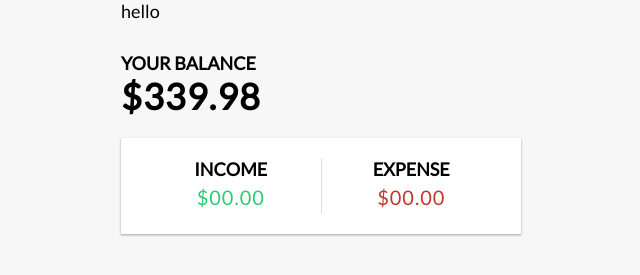
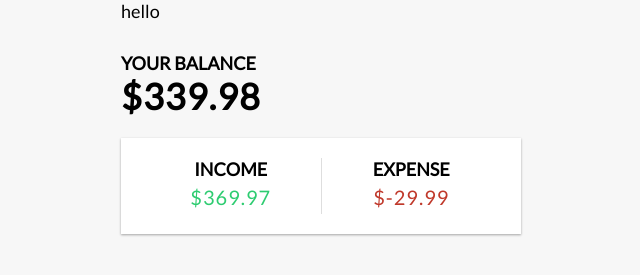
Before and after one commit to HysenB/expense-tracker, a Vue app: page / in a window 1280 px wide. Shown: the top 275 px of the page, without its empty margins (319-959 px from the left). Built offline with nearby package versions, Linux system fonts and the light colour scheme.

Commit message:
total incomes and total expenses

```diff
--- a/src/App.vue
+++ b/src/App.vue
@@ -2,7 +2,7 @@
   <Header />
   <div class="container">
     <Balance :total="total" />
-    <IncomeExpenses />
+    <IncomeExpenses :income="income" :expenses="expenses" />
     <TransactionList :transactions="transactions" />
     <AddTransaction />
   </div>
@@ -25,9 +25,25 @@
   { id: 4, text: 'Camera', amount: 150 }
 ])
 
+// Get total
 const total = computed(() => {
   return transactions.value.reduce((acc, transaction) => {
     return acc + transaction.amount
   }, 0)
 })
+
+// Get Income
+const income = computed(() => {
+  return transactions.value.filter((transaction) => transaction.amount > 0).reduce((acc, transaction) => {
+    return acc + transaction.amount
+  }, 0).toFixed(2);
+})
+
+
+// Get Expenses
+const expenses = computed(() => {
+  return transactions.value.filter((transaction) => transaction.amount < 0).reduce((acc, transaction) => {
+    return acc + transaction.amount
+  }, 0).toFixed(2);
+})
 </script>
--- a/src/components/IncomeExpenses.vue
+++ b/src/components/IncomeExpenses.vue
@@ -2,11 +2,26 @@
     <div class="inc-exp-container">
         <div>
             <h4>Income</h4>
-            <p id="money-plus" class="money plus">$00.00</p>
+            <p id="money-plus" class="money plus">${{ income }}</p>
         </div>
         <div>
             <h4>Expense</h4>
-            <p id="money-minus" class="money minus">$00.00</p>
+            <p id="money-minus" class="money minus">${{ expenses }}</p>
         </div>
     </div>
 </template>
+
+<script setup>
+import { defineProps } from 'vue';
+
+const props = defineProps({
+    income: {
+        type: Number,
+        required: true,
+    },
+    expenses: {
+        type: Number,
+        required: true,
+    }
+})
+</script>
```
